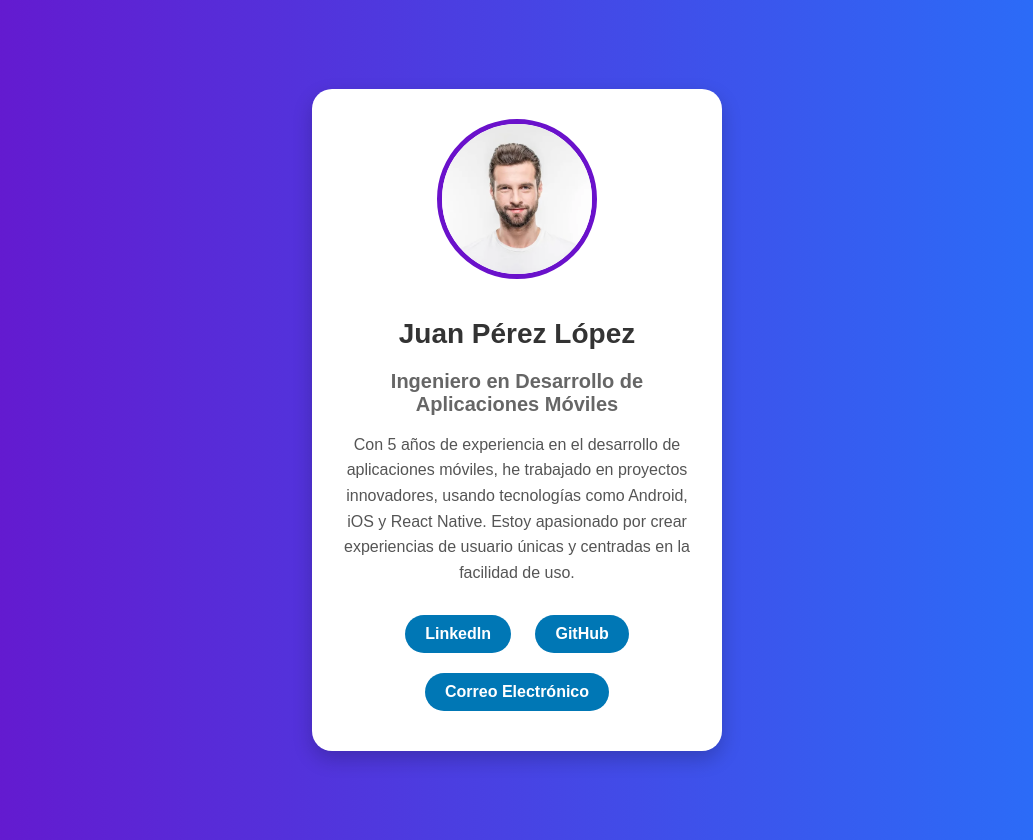
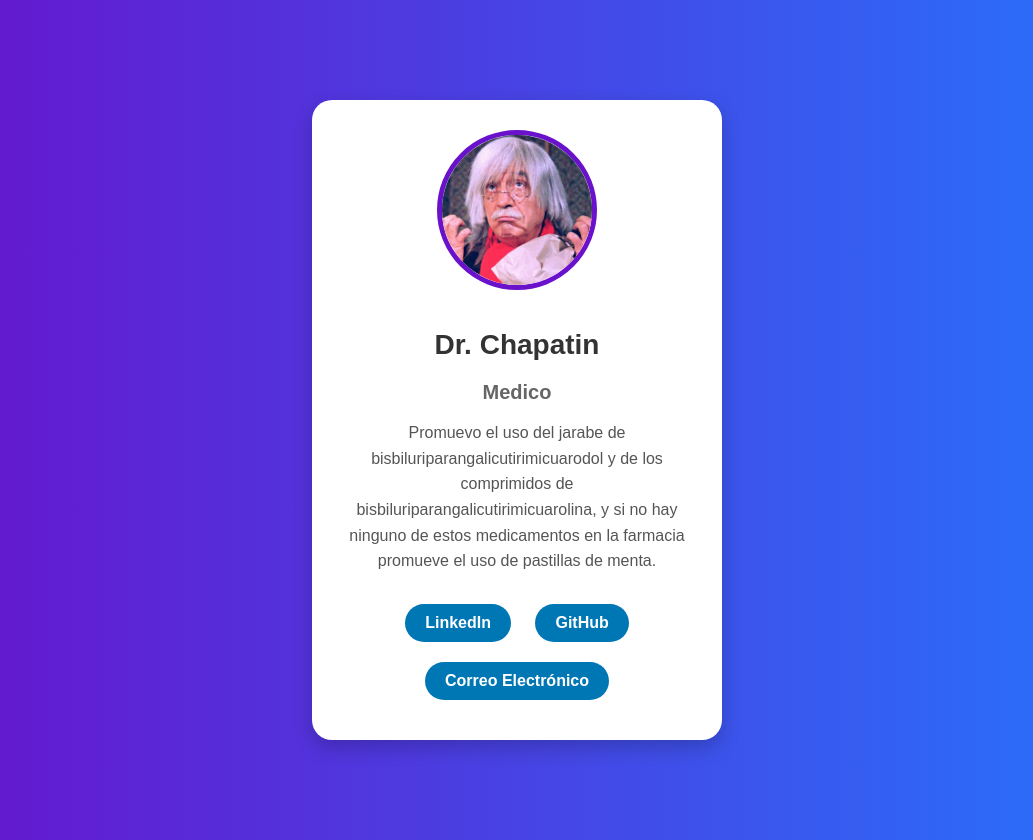
Before and after one commit to JossMunguia03/portfolio_websitee, a plain HTML site: page index.html in a window 1280 px wide. Shown: the whole page, without its empty margins (123-1156 px from the left). Drawn offline with Linux system fonts and the light colour scheme.

Commit message:
Modificaciones

```diff
--- a/index.html
+++ b/index.html
@@ -9,11 +9,11 @@
 <body>
     <div class="container">
         <div class="profile">
-            <img src="profile.png" alt="Foto de Perfil" class="profile-img">
-            <h1>Juan Pérez López</h1>
-            <h3>Ingeniero en Desarrollo de Aplicaciones Móviles</h3>
+            <img src="DrChapatin.png" alt="Foto de Perfil" class="profile-img">
+            <h1>Dr. Chapatin</h1>
+            <h3>Medico</h3>
             <p>
-                Con 5 años de experiencia en el desarrollo de aplicaciones móviles, he trabajado en proyectos innovadores, usando tecnologías como Android, iOS y React Native. Estoy apasionado por crear experiencias de usuario únicas y centradas en la facilidad de uso.
+                Promuevo el uso del jarabe de bisbiluriparangalicutirimicuarodol y de los comprimidos de bisbiluriparangalicutirimicuarolina, y si no hay ninguno de estos medicamentos en la farmacia promueve el uso de pastillas de menta.
             </p>
             <div class="social-links">
                 <a href="https://linkedin.com/in/juanperez" target="_blank">LinkedIn</a>
```
Also changed, not shown: DrChapatin.png (added).
